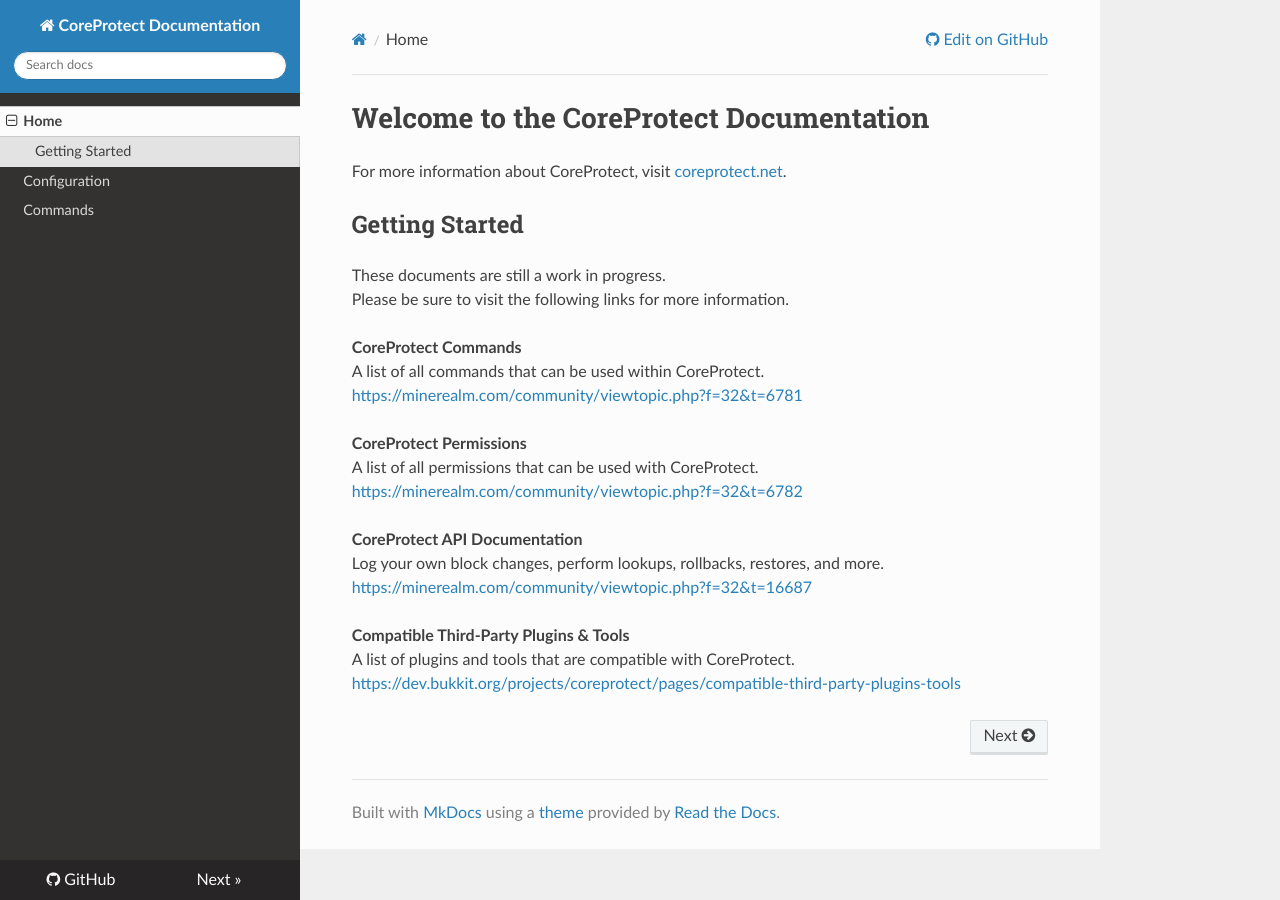
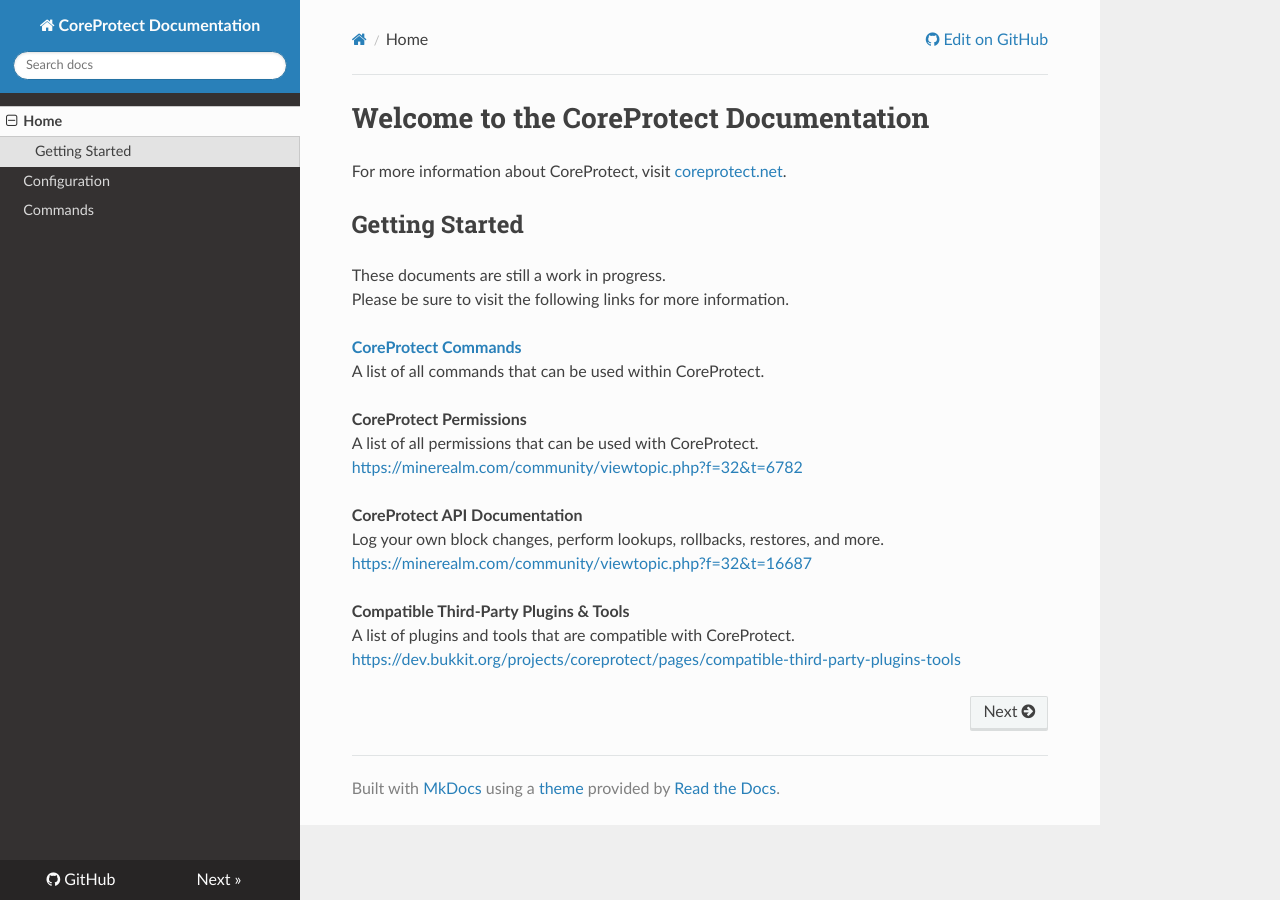
Before and after one commit to PlayPro/CoreProtect, an MkDocs documentation site: the page built from docs/index.md, in a window 1280 px wide. Built offline with MkDocs 1.6.1, drawn with Linux system fonts in a browser that asks for light colours; nearby versions of some CDN libraries; part of the change alters nothing that is shown.

Commit message:
Update index page

```diff
--- a/docs/index.md
+++ b/docs/index.md
@@ -7,9 +7,8 @@ For more information about CoreProtect, visit [coreprotect.net](http://coreprote
 These documents are still a work in progress.
 Please be sure to visit the following links for more information.
 
-**CoreProtect Commands**
+[**CoreProtect Commands**](/commands/)
 A list of all commands that can be used within CoreProtect.
-[https://minerealm.com/community/viewtopic.php?f=32&t=6781](https://minerealm.com/community/viewtopic.php?f=32&t=6781)
 
 **CoreProtect Permissions**
 A list of all permissions that can be used with CoreProtect.
```
